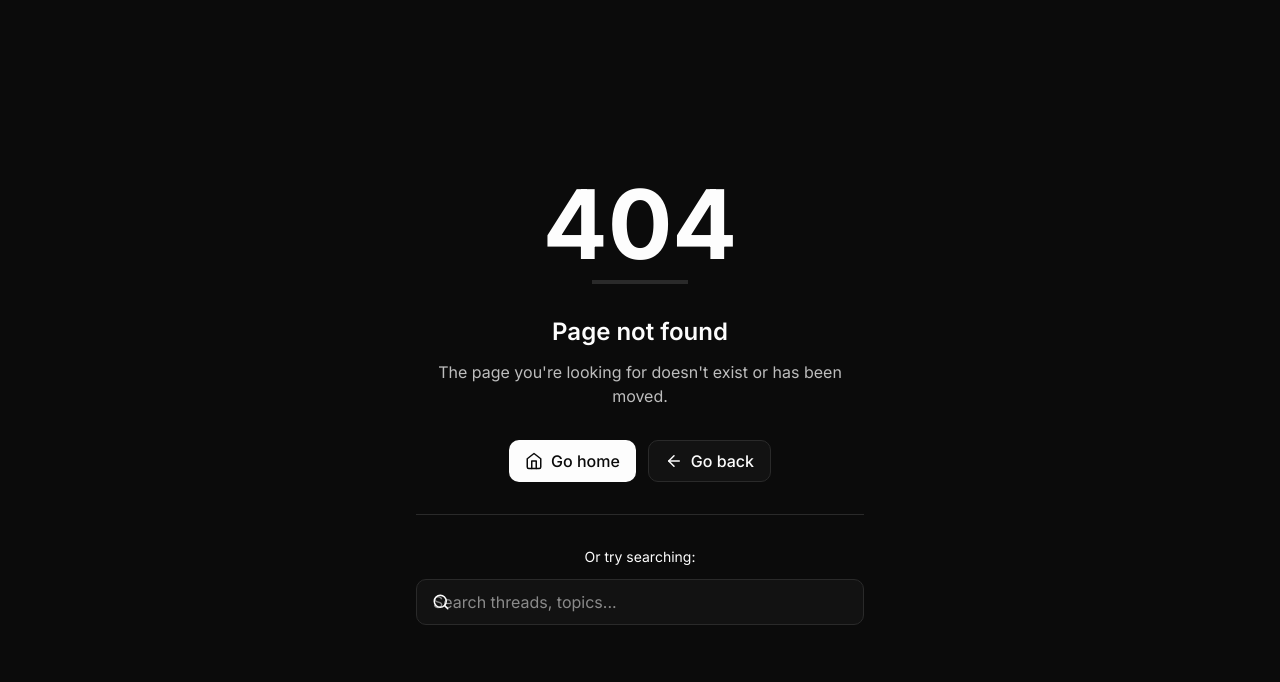
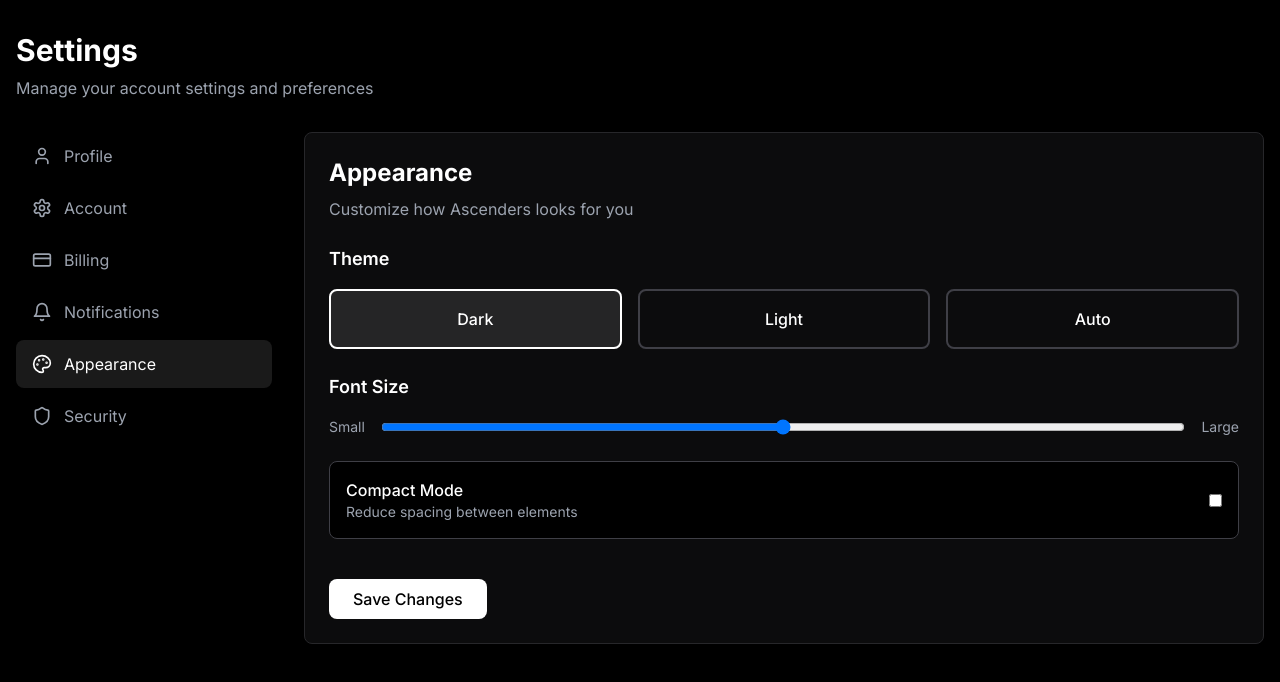
Before and after one commit to asiop366/ascenders-me, a Next.js app: page /settings/appearance in a window 1280 px wide. Before the commit this address had no page. Shown: the top 682 px of the page. Built offline with nearby package versions, Linux system fonts and the light colour scheme.

Commit message:
Create page.tsx

```diff
--- /dev/null
+++ b/src/app/settings/appearance/page.tsx
@@ -0,0 +1,69 @@
+// app/settings/appearance/page.tsx
+import { Metadata } from "next";
+
+export const metadata: Metadata = {
+  title: "Appearance Settings | Ascenders",
+};
+
+export default function AppearanceSettingsPage() {
+  return (
+    <div className="space-y-6">
+      <div>
+        <h2 className="text-2xl font-bold mb-2">Appearance</h2>
+        <p className="text-gray-400">Customize how Ascenders looks for you</p>
+      </div>
+
+      <div className="space-y-6">
+        {/* Theme */}
+        <div>
+          <h3 className="text-lg font-semibold mb-4">Theme</h3>
+          <div className="grid grid-cols-3 gap-4">
+            {[
+              { name: "Dark", active: true },
+              { name: "Light", active: false },
+              { name: "Auto", active: false },
+            ].map((theme) => (
+              <button
+                key={theme.name}
+                className={`p-4 rounded-lg border-2 transition-colors ${
+                  theme.active
+                    ? "border-white bg-white/10"
+                    : "border-zinc-700 hover:border-zinc-600"
+                }`}
+              >
+                <div className="font-medium">{theme.name}</div>
+              </button>
+            ))}
+          </div>
+        </div>
+
+        {/* Font Size */}
+        <div>
+          <h3 className="text-lg font-semibold mb-4">Font Size</h3>
+          <div className="flex items-center gap-4">
+            <span className="text-sm text-gray-400">Small</span>
+            <input type="range" min="12" max="20" defaultValue="16" className="flex-1" />
+            <span className="text-sm text-gray-400">Large</span>
+          </div>
+        </div>
+
+        {/* Compact Mode */}
+        <div>
+          <label className="flex items-center justify-between p-4 bg-black border border-zinc-700 rounded-lg cursor-pointer hover:border-zinc-600 transition-colors">
+            <div>
+              <div className="font-medium">Compact Mode</div>
+              <div className="text-sm text-gray-400">Reduce spacing between elements</div>
+            </div>
+            <input type="checkbox" />
+          </label>
+        </div>
+
+        <div className="pt-4">
+          <button className="px-6 py-2 bg-white text-black rounded-lg hover:bg-gray-200 transition-colors font-medium">
+            Save Changes
+          </button>
+        </div>
+      </div>
+    </div>
+  );
+}
```
